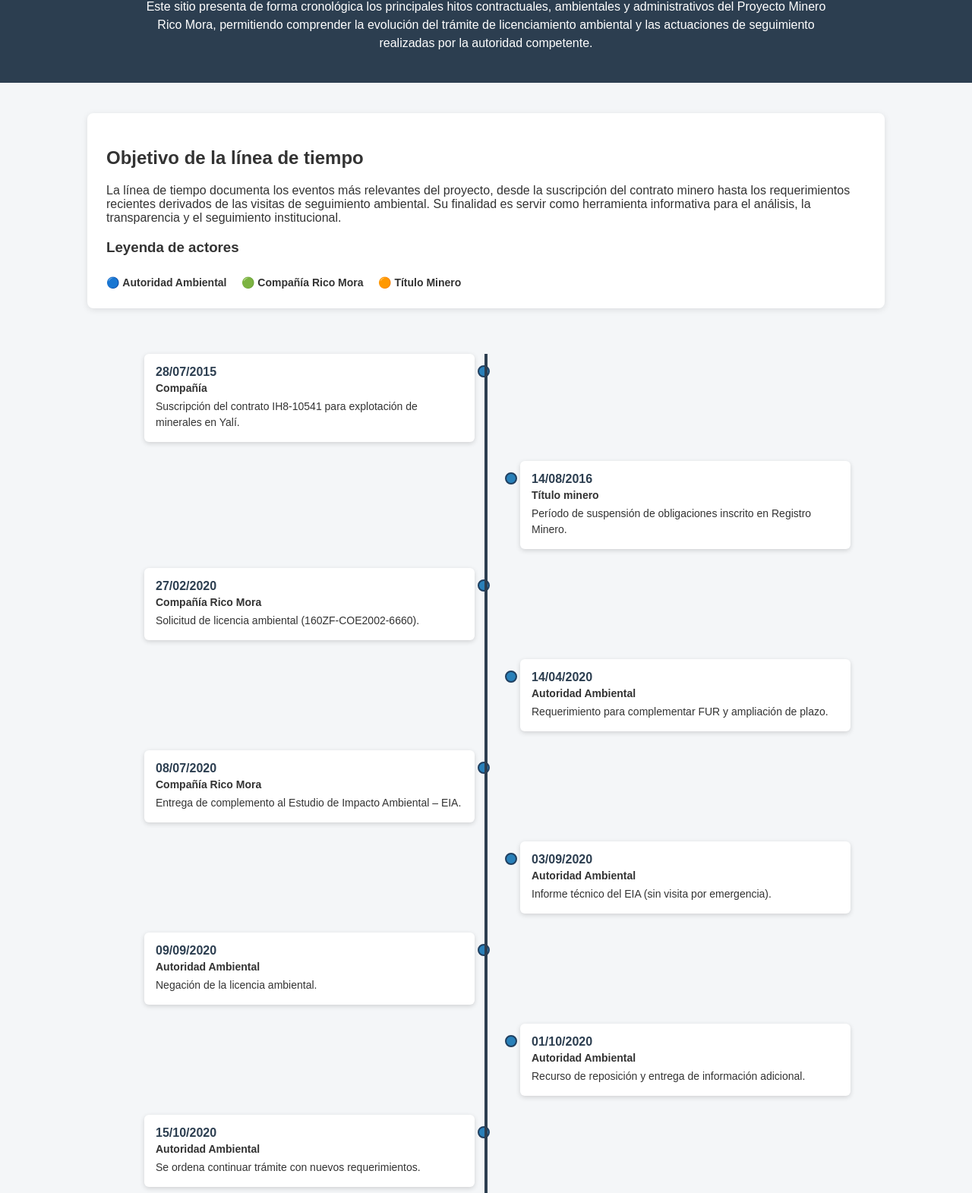
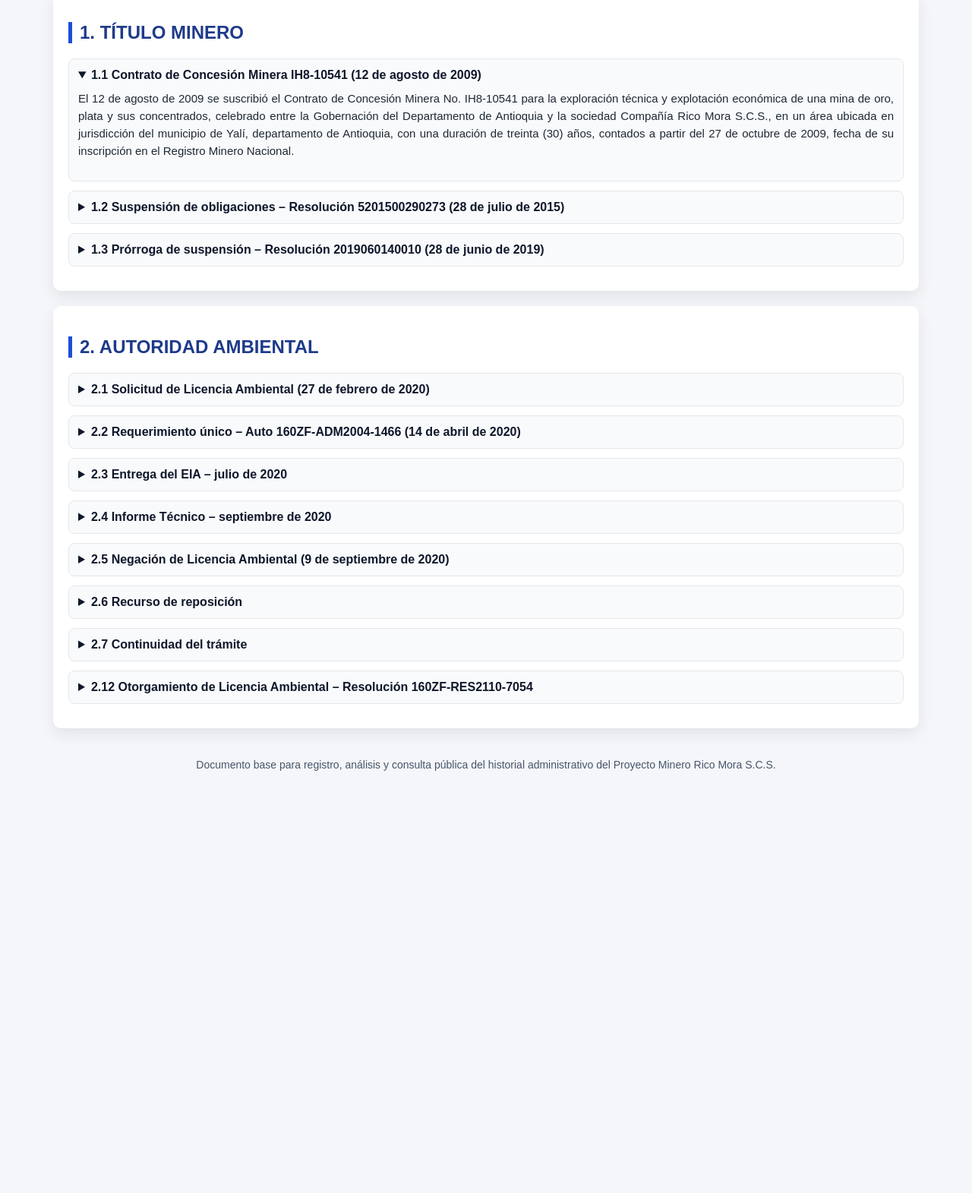
Before and after one commit to Esteban-cms/linea-tiempo-rico-mora_2, a plain HTML site: page index.html in a window 1280 px wide. Shown: the part 111-1682 px from the top of the page at 76% size. After the commit the page ends 1146 px from the top, so only its background shows below. Drawn offline with Linux system fonts and the light colour scheme.

Commit message:
Update index.html

```diff
--- a/index.html
+++ b/index.html
@@ -2,188 +2,200 @@
 <html lang="es">
 <head>
 <meta charset="UTF-8">
+<title>Antecedentes – Proyecto Minero Rico Mora S.C.S.</title>
 <meta name="viewport" content="width=device-width, initial-scale=1.0">
-<title>Línea de Tiempo – Proyecto Minero Rico Mora</title>
-
 <style>
 body{
-  font-family: Arial, sans-serif;
-  background:#f4f6f8;
-  margin:0;
-  padding:0;
-  color:#333;
+    font-family: Arial, Helvetica, sans-serif;
+    margin: 0;
+    padding: 20px;
+    background:#f4f6f9;
+    color:#1f2933;
 }
-header{
-  background:#2c3e50;
-  color:white;
-  padding:40px 20px;
-  text-align:center;
+h1{
+    text-align:center;
+    color:#0f172a;
 }
-header h1{
-  margin-bottom:10px;
+section{
+    max-width:1100px;
+    margin:20px auto;
+    background:#ffffff;
+    padding:20px;
+    border-radius:10px;
+    box-shadow:0 8px 20px rgba(0,0,0,.08);
 }
-header p{
-  max-width:900px;
-  margin:auto;
-  font-size:16px;
-  line-height:1.5;
+h2{
+    border-left:5px solid #1d4ed8;
+    padding-left:10px;
+    color:#1e3a8a;
 }
-
-section{
-  max-width:1000px;
-  margin:40px auto;
-  background:white;
-  padding:25px;
-  border-radius:8px;
-  box-shadow:0 2px 8px rgba(0,0,0,0.1);
+details{
+    margin:12px 0;
+    padding:12px;
+    background:#f8fafc;
+    border-radius:8px;
+    border:1px solid #e5e7eb;
 }
-
-.legend span{
-  display:inline-block;
-  margin:8px 15px 0 0;
-  font-size:14px;
+summary{
+    font-weight:bold;
+    cursor:pointer;
+    color:#0f172a;
 }
-
-.timeline{
-  position:relative;
-  max-width:900px;
-  margin:60px auto;
+p{
+    text-align:justify;
+    line-height:1.55;
+    font-size:15px;
+    margin-top:10px;
 }
-
-.timeline::after{
-  content:"";
-  position:absolute;
-  width:4px;
-  background:#2c3e50;
-  top:0;
-  bottom:0;
-  left:50%;
-  margin-left:-2px;
-}
-
-.entry{
-  padding:15px;
-  background:white;
-  position:relative;
-  width:45%;
-  border-radius:6px;
-  box-shadow:0 2px 6px rgba(0,0,0,.15);
-  margin:25px 0;
-}
-
-.left{ left:0; }
-.right{ left:55%; }
-
-.entry::after{
-  content:"";
-  position:absolute;
-  top:15px;
-  width:12px;
-  height:12px;
-  border-radius:50%;
-  border:2px solid #1f3f60;
-  background:#2980b9;
-}
-.left::after{ right:-20px; }
-.right::after{ left:-20px; }
-
-.date{
-  font-weight:bold;
-  color:#2c3e50;
-}
-.actor{
-  font-size:14px;
-  font-weight:bold;
-  margin-top:4px;
-}
-.info{
-  font-size:14px;
-  margin-top:6px;
-  line-height:1.5;
-}
-
 footer{
-  text-align:center;
-  font-size:13px;
-  color:#555;
-  margin:40px 0;
-}
-
-/* Responsive */
-@media screen and (max-width:768px){
-  .timeline::after{ left:20px; }
-  .entry{
-    width:90%;
-    left:40px!important;
-  }
-  .entry::after{
-    left:-26px;
-  }
+    text-align:center;
+    margin-top:40px;
+    font-size:14px;
+    color:#475569;
 }
 </style>
 </head>
 
 <body>
 
-<header>
-<h1>Línea de Tiempo – Proyecto Minero Rico Mora</h1>
-<p>
-Este sitio presenta de forma cronológica los principales hitos contractuales, ambientales y administrativos del Proyecto Minero Rico Mora, permitiendo comprender la evolución del trámite de licenciamiento ambiental y las actuaciones de seguimiento realizadas por la autoridad competente.
-</p>
-</header>
+<h1>Antecedentes – Proyecto Minero Compañía Rico Mora S.C.S.</h1>
 
 <section>
-<h2>Objetivo de la línea de tiempo</h2>
+<h2>1. TÍTULO MINERO</h2>
+
+<details open>
+<summary>1.1 Contrato de Concesión Minera IH8-10541 (12 de agosto de 2009)</summary>
 <p>
-La línea de tiempo documenta los eventos más relevantes del proyecto, desde la suscripción del contrato minero hasta los requerimientos recientes derivados de las visitas de seguimiento ambiental. Su finalidad es servir como herramienta informativa para el análisis, la transparencia y el seguimiento institucional.
+El 12 de agosto de 2009 se suscribió el Contrato de Concesión Minera No. IH8-10541
+para la exploración técnica y explotación económica de una mina de oro, plata y
+sus concentrados, celebrado entre la Gobernación del Departamento de Antioquia
+y la sociedad Compañía Rico Mora S.C.S., en un área ubicada en jurisdicción del
+municipio de Yalí, departamento de Antioquia, con una duración de treinta (30)
+años, contados a partir del 27 de octubre de 2009, fecha de su inscripción en el
+Registro Minero Nacional.
 </p>
+</details>
 
-<h3>Leyenda de actores</h3>
-<div class="legend">
-<span>🔵 <b>Autoridad Ambiental</b></span>
-<span>🟢 <b>Compañía Rico Mora</b></span>
-<span>🟠 <b>Título Minero</b></span>
-</div>
+<details>
+<summary>1.2 Suspensión de obligaciones – Resolución 5201500290273 (28 de julio de 2015)</summary>
+<p>
+Mediante Resolución No. 5201500290273 del 28 de julio de 2015, notificada
+personalmente el 14 de agosto de 2015 y ejecutoriada el 1 de septiembre de 2015,
+la autoridad minera declaró suspensión de obligaciones dentro del contrato de
+concesión No. IH8-10541, a partir del 11 de septiembre de 2012 hasta el 22 de enero
+de 2016. Acto inscrito en el Registro Minero Nacional el 30 de noviembre de 2015.
+</p>
+</details>
+
+<details>
+<summary>1.3 Prórroga de suspensión – Resolución 2019060140010 (28 de junio de 2019)</summary>
+<p>
+Mediante Resolución No. 2019060140010 del 28 de junio de 2019, notificada
+personalmente el 14 de agosto de 2019 y ejecutoriada el 15 de agosto de 2019, la
+autoridad minera declaró suspensión de obligaciones del contrato de concesión
+IH8-10541 a partir del 4 de febrero de 2016 hasta el 3 de agosto de 2016. Acto
+inscrito en el Registro Minero Nacional el 8 de octubre de 2019.
+</p>
+</details>
+
 </section>
 
-<div class="timeline">
+<section>
+<h2>2. AUTORIDAD AMBIENTAL</h2>
 
-<div class="entry left"><div class="date">28/07/2015</div><div class="actor">Compañía</div><div class="info">Suscripción del contrato IH8-10541 para explotación de minerales en Yalí.</div></div>
-<div class="entry right"><div class="date">14/08/2016</div><div class="actor">Título minero</div><div class="info">Período de suspensión de obligaciones inscrito en Registro Minero.</div></div>
-<div class="entry left"><div class="date">27/02/2020</div><div class="actor">Compañía Rico Mora</div><div class="info">Solicitud de licencia ambiental (160ZF-COE2002-6660).</div></div>
-<div class="entry right"><div class="date">14/04/2020</div><div class="actor">Autoridad Ambiental</div><div class="info">Requerimiento para complementar FUR y ampliación de plazo.</div></div>
-<div class="entry left"><div class="date">08/07/2020</div><div class="actor">Compañía Rico Mora</div><div class="info">Entrega de complemento al Estudio de Impacto Ambiental – EIA.</div></div>
-<div class="entry right"><div class="date">03/09/2020</div><div class="actor">Autoridad Ambiental</div><div class="info">Informe técnico del EIA (sin visita por emergencia).</div></div>
-<div class="entry left"><div class="date">09/09/2020</div><div class="actor">Autoridad Ambiental</div><div class="info">Negación de la licencia ambiental.</div></div>
-<div class="entry right"><div class="date">01/10/2020</div><div class="actor">Autoridad Ambiental</div><div class="info">Recurso de reposición y entrega de información adicional.</div></div>
-<div class="entry left"><div class="date">15/10/2020</div><div class="actor">Autoridad Ambiental</div><div class="info">Se ordena continuar trámite con nuevos requerimientos.</div></div>
-<div class="entry right"><div class="date">10/05/2021</div><div class="actor">Autoridad Ambiental</div><div class="info">Memorando solicitando información sobre inversión del 1%.</div></div>
-<div class="entry left"><div class="date">26/05/2021</div><div class="actor">Autoridad Ambiental</div><div class="info">Revocación de negación; trámite vuelve a etapa de información adicional.</div></div>
-<div class="entry right"><div class="date">04/06/2021</div><div class="actor">Autoridad Ambiental</div><div class="info">Solicitud de información complementaria.</div></div>
-<div class="entry left"><div class="date">12/08/2021</div><div class="actor">Autoridad Ambiental</div><div class="info">Respuesta a requerimientos complementarios.</div></div>
-<div class="entry right"><div class="date">13/10/2021</div><div class="actor">Título minero</div><div class="info">Adición de materiales de construcción al contrato IH8-10541.</div></div>
-<div class="entry left"><div class="date">28/10/2021</div><div class="actor">Autoridad Ambiental</div><div class="info">Información completa para decidir licencia ambiental.</div></div>
-<div class="entry right"><div class="date">29/10/2021</div><div class="actor">Autoridad Ambiental</div><div class="info">Se otorga la Licencia Ambiental Mina Malabrigo.</div></div>
-<div class="entry left"><div class="date">22/11/2021</div><div class="actor">Autoridad Ambiental</div><div class="info">Respuesta sobre inversión forzosa del 1%.</div></div>
-<div class="entry right"><div class="date">26/08/2022</div><div class="actor">Autoridad Ambiental</div><div class="info">Solicitud de inscripción en RUA.</div></div>
-<div class="entry left"><div class="date">26/10/2022</div><div class="actor">Compañía Rico Mora</div><div class="info">Radicación ICA No. 1.</div></div>
-<div class="entry right"><div class="date">15/11/2022</div><div class="actor">Compañía Rico Mora</div><div class="info">Respuesta a requerimientos.</div></div>
-<div class="entry left"><div class="date">07/12/2022</div><div class="actor">Autoridad Ambiental</div><div class="info">Informe Técnico con oportunidades de mejora.</div></div>
-<div class="entry right"><div class="date">27/12/2022</div><div class="actor">Autoridad Ambiental</div><div class="info">Acto Administrativo que requiere cumplimiento.</div></div>
-<div class="entry left"><div class="date">31/01/2023</div><div class="actor">Compañía Rico Mora</div><div class="info">Autodeclaración TUA 2022.</div></div>
-<div class="entry right"><div class="date">08/02/2023</div><div class="actor">Autoridad Ambiental</div><div class="info">Objeción a volúmenes reportados en TUA.</div></div>
-<div class="entry left"><div class="date">10/04/2023</div><div class="actor">Compañía Rico Mora</div><div class="info">Respuesta parcial a requerimientos.</div></div>
-<div class="entry right"><div class="date">01/06/2023</div><div class="actor">Compañía Rico Mora</div><div class="info">Informe de seguimiento (jul–dic 2022).</div></div>
-<div class="entry left"><div class="date">09/06/2023</div><div class="actor">Compañía Rico Mora</div><div class="info">PMIRS presentado.</div></div>
-<div class="entry right"><div class="date">24/08/2023</div><div class="actor">Compañía Rico Mora</div><div class="info">Informe de Seguimiento Ambiental ene–jun 2023.</div></div>
-<div class="entry left"><div class="date">25/10/2023</div><div class="actor">Autoridad Ambiental</div><div class="info">Informe Técnico tras visita del 12 jul 2023.</div></div>
-<div class="entry right"><div class="date">17/11/2023</div><div class="actor">Autoridad Ambiental</div><div class="info">Acto Administrativo solicitando subsanar obligaciones.</div></div>
-<div class="entry left"><div class="date">20/03/2024</div><div class="actor">Compañía Rico Mora</div><div class="info">Respuesta parcial al Acto 040-ADM2311-10806.</div></div>
+<details>
+<summary>2.1 Solicitud de Licencia Ambiental (27 de febrero de 2020)</summary>
+<p>
+El día 27 de febrero de 2020, mediante consecutivo No. 160ZF-COE2002-6660, la
+señora Luz Dueria Mejía, en su calidad de representante legal de la Compañía Rico
+Mora S.C.S., solicitó ante la Corporación Autónoma Regional del Centro de Antioquia
+– Corantioquia, Licencia Ambiental para el proyecto denominado “Explotación
+Minera de Materiales de Construcción Mina Malabrigo”, en Contrato de Concesión
+Minera No. IH8-10541, localizado en la vereda La Máscara del municipio de Yalí,
+departamento de Antioquia.
+</p>
+</details>
 
-</div>
+<details>
+<summary>2.2 Requerimiento único – Auto 160ZF-ADM2004-1466 (14 de abril de 2020)</summary>
+<p>
+Mediante Acto Administrativo No. 160ZF-ADM2004-1466 del 14 de abril de 2020,
+se requirió a la empresa interesada complementar en el término de un (1) mes el
+Formulario Único de Solicitud de Licencia Ambiental y ampliar información sobre
+zonificación de manejo ambiental definida para el proyecto.
+Posteriormente, mediante comunicado oficial externo con radicado No.
+160ZF-COE2005-12431 del 13 de mayo de 2020, se solicitó ampliación del plazo,
+otorgado por medio de la Resolución 160ZF-RES2005-2913 del 27 de mayo de 2020.
+</p>
+</details>
+
+<details>
+<summary>2.3 Entrega del EIA – julio de 2020</summary>
+<p>
+El 8 de julio de 2020 se dio respuesta a los requerimientos contenidos y se entregó
+el complemento del Estudio de Impacto Ambiental (EIA), mediante el Acto
+Administrativo No. 160ZF-ADM2004-1466 del 14 de abril de 2020, radicado el 21 de
+julio de 2020 bajo el número 160ZF-COE2007-19554, por el cual se admitió la solicitud
+de licencia ambiental y se inició el trámite.
+</p>
+</details>
+
+<details>
+<summary>2.4 Informe Técnico – septiembre de 2020</summary>
+<p>
+El 3 de septiembre de 2020, la Corporación realizó el Informe Técnico No.
+160ZF-IT2009-7913, en el cual se evaluó el Estudio de Impacto Ambiental entregado,
+sin realizar visita al área del proyecto minero Rico Mora, debido a la emergencia
+sanitaria generada por el COVID-19.
+</p>
+</details>
+
+<details>
+<summary>2.5 Negación de Licencia Ambiental (9 de septiembre de 2020)</summary>
+<p>
+Mediante Acto Administrativo de trámite No. 160ZF-ADM2009-4528 del 09 de
+septiembre de 2020 se declaró reunida la información necesaria para decidir la
+solicitud de Licencia Ambiental, la cual fue negada mediante Resolución
+160ZF-RES2009-5113 del 9 de septiembre de 2020.
+</p>
+</details>
+
+<details>
+<summary>2.6 Recurso de reposición</summary>
+<p>
+La Compañía Rico Mora interpuso recurso de reposición contra la Resolución
+160ZF-RES2009-5113 y aportó información complementaria, evaluada mediante
+Acto Administrativo No. 160ZF-COE2010-28335 del 1 de octubre de 2020.
+</p>
+</details>
+
+<details>
+<summary>2.7 Continuidad del trámite</summary>
+<p>
+Mediante Acto Administrativo No. 160ZF-ADM2010-5278 del 15 de octubre de 2020,
+y con base en el Informe Técnico No. 160ZF-IT2105-4882 de mayo de 2021, se
+determinó no negar definitivamente la licencia, sino requerir información
+adicional y dar continuidad al trámite.
+</p>
+</details>
+
+<details>
+<summary>2.12 Otorgamiento de Licencia Ambiental – Resolución 160ZF-RES2110-7054</summary>
+<p>
+Mediante Resolución 160ZF-RES2110-7054 del 29 de octubre de 2021, Corantioquia
+otorgó Licencia Ambiental al proyecto minero Rico Mora, incluyendo permisos para
+concesión de aguas, vertimientos, emisiones atmosféricas, aprovechamiento
+forestal y ocupación de cauce.
+</p>
+</details>
+
+<!-- Puedes seguir agregando 2.13 a 2.28 en este mismo formato -->
+
+</section>
 
 <footer>
-<p>Contenido elaborado con fines informativos y de seguimiento institucional.</p>
+Documento base para registro, análisis y consulta pública del historial
+administrativo del Proyecto Minero Rico Mora S.C.S.
 </footer>
 
 </body>
```
